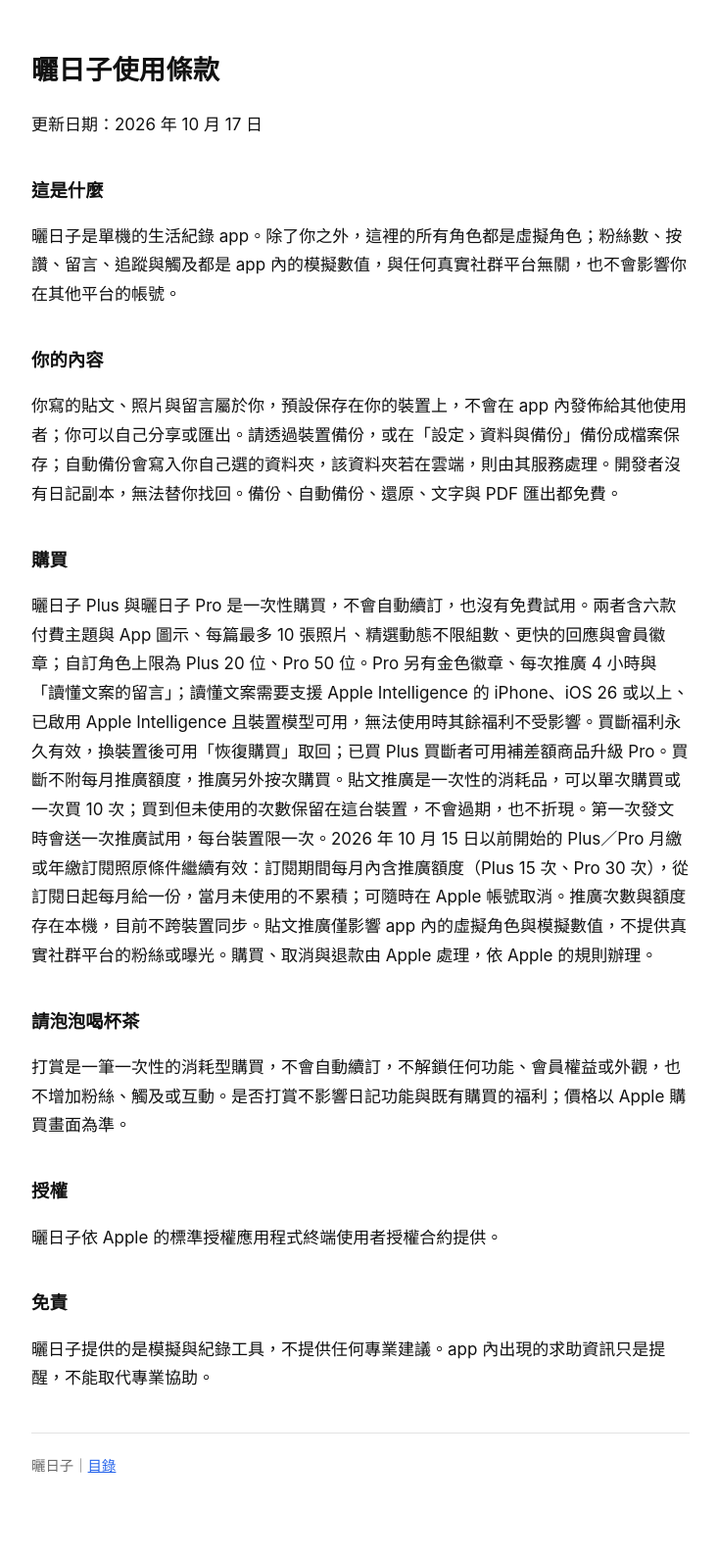
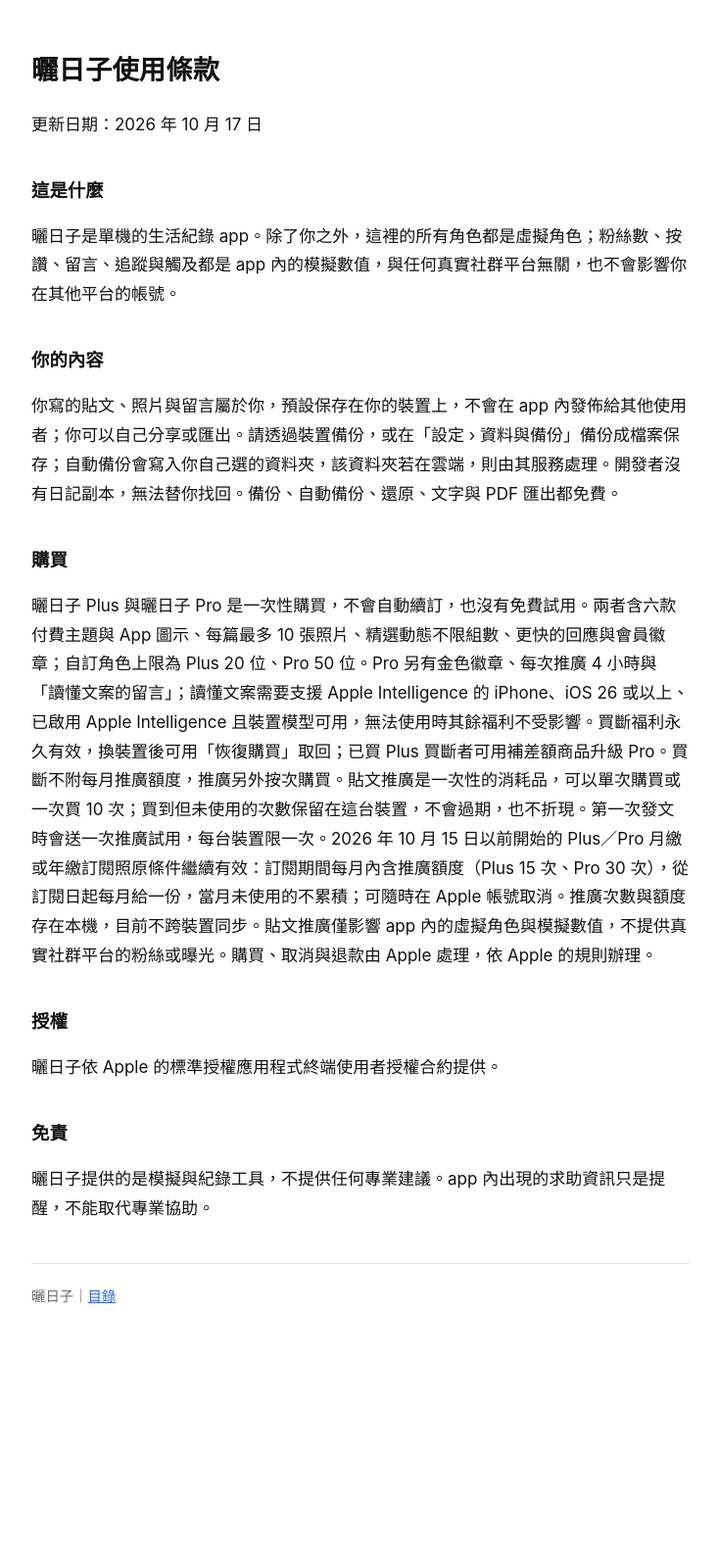
Before and after one commit to chris58530/saiday, a Jekyll site: the page built from terms.md, in a window 1280 px wide. Shown: the whole page at 98% size, without its empty margins (272-1005 px from the left). Built offline with Jekyll 4.4.1, drawn with Linux system fonts in a browser that asks for light colours; after the commit the page ends 1415 px from its top, so only the background shows below that.

Commit message:
同步 FameSim docs/ 2026-10-17

```diff
--- a/terms.md
+++ b/terms.md
@@ -23,10 +23,6 @@ title: 使用條款
 
 曬日子 Plus 與曬日子 Pro 是一次性購買，不會自動續訂，也沒有免費試用。兩者含六款付費主題與 App 圖示、每篇最多 10 張照片、精選動態不限組數、更快的回應與會員徽章；自訂角色上限為 Plus 20 位、Pro 50 位。Pro 另有金色徽章、每次推廣 4 小時與「讀懂文案的留言」；讀懂文案需要支援 Apple Intelligence 的 iPhone、iOS 26 或以上、已啟用 Apple Intelligence 且裝置模型可用，無法使用時其餘福利不受影響。買斷福利永久有效，換裝置後可用「恢復購買」取回；已買 Plus 買斷者可用補差額商品升級 Pro。買斷不附每月推廣額度，推廣另外按次購買。貼文推廣是一次性的消耗品，可以單次購買或一次買 10 次；買到但未使用的次數保留在這台裝置，不會過期，也不折現。第一次發文時會送一次推廣試用，每台裝置限一次。2026 年 10 月 15 日以前開始的 Plus／Pro 月繳或年繳訂閱照原條件繼續有效：訂閱期間每月內含推廣額度（Plus 15 次、Pro 30 次），從訂閱日起每月給一份，當月未使用的不累積；可隨時在 Apple 帳號取消。推廣次數與額度存在本機，目前不跨裝置同步。貼文推廣僅影響 app 內的虛擬角色與模擬數值，不提供真實社群平台的粉絲或曝光。購買、取消與退款由 Apple 處理，依 Apple 的規則辦理。
 
-## 請泡泡喝杯茶
-
-打賞是一筆一次性的消耗型購買，不會自動續訂，不解鎖任何功能、會員權益或外觀，也不增加粉絲、觸及或互動。是否打賞不影響日記功能與既有購買的福利；價格以 Apple 購買畫面為準。
-
 ## 授權
 
 曬日子依 Apple 的標準授權應用程式終端使用者授權合約提供。
```
Also changed, not shown: privacy-policy.md (+1 -1 lines).
